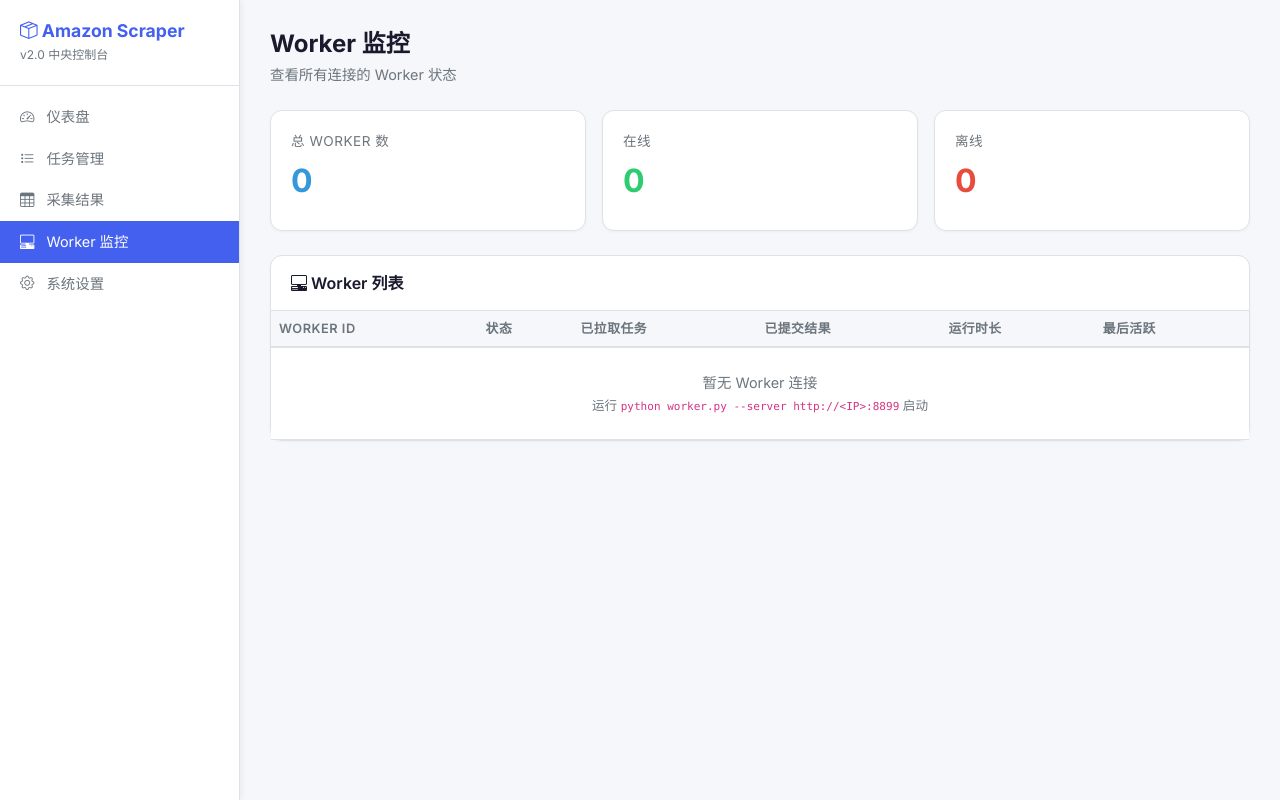
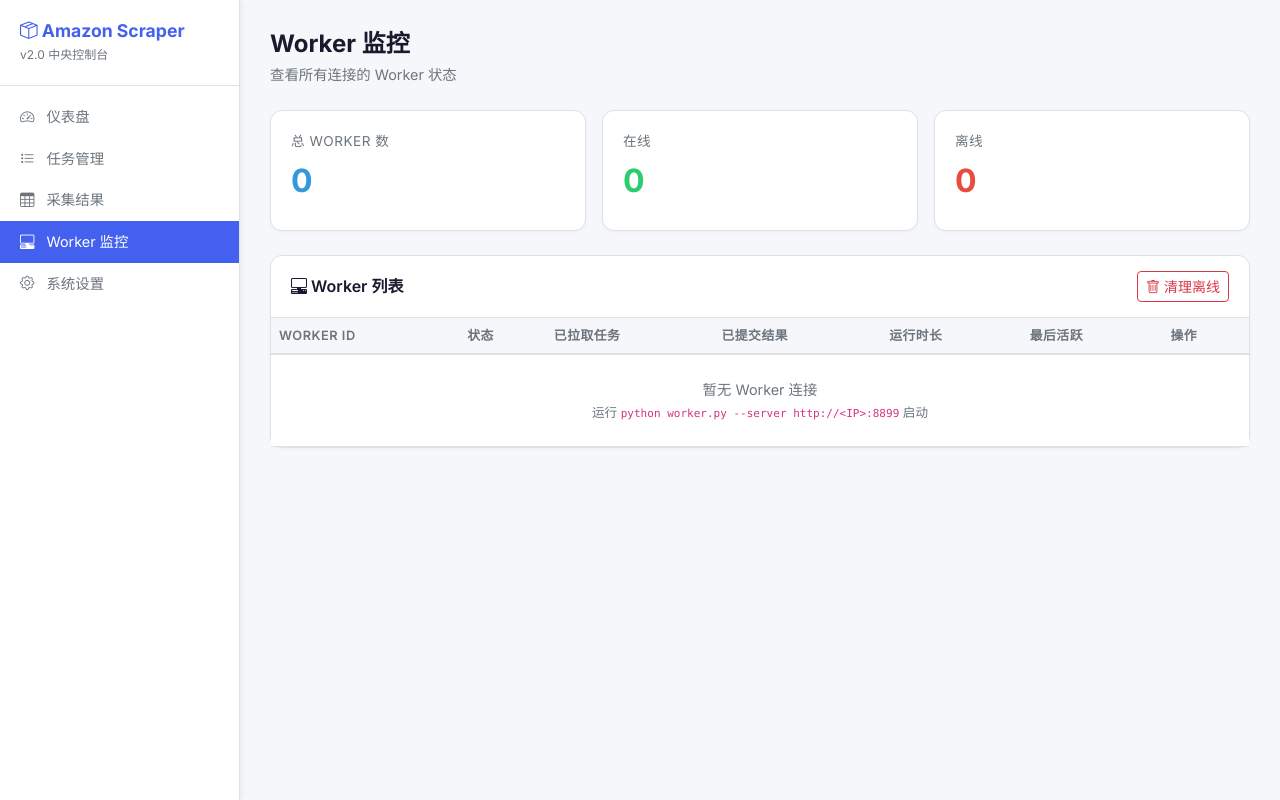
Before and after one commit to ElijahRRR/amazon-scraper-v2, a FastAPI app: page /workers in a window 1280 px wide. Run offline with FastAPI, Linux system fonts and the light colour scheme.

Commit message:
fix: worker cleanup + accurate uptime tracking
- Add DELETE /api/workers/{id} to remove single worker
- Add DELETE /api/workers to clear all offline workers
- Fix uptime: offline workers freeze at last_seen - first_seen
- UI: add "清理离线" button + per-worker remove button

Co-Authored-By: Claude Opus 4.6 <noreply@anthropic.com>

```diff
--- a/server.py
+++ b/server.py
@@ -401,15 +401,37 @@ async def get_workers():
     workers = []
     for wid, info in _worker_registry.items():
         elapsed = now - info["last_seen"]
+        is_online = elapsed < 60
+        # 在线：now - first_seen；离线：last_seen - first_seen（冻结时长）
+        uptime = (now if is_online else info["last_seen"]) - info["first_seen"]
         workers.append({
             "worker_id": wid,
-            "status": "online" if elapsed < 60 else "offline",
+            "status": "online" if is_online else "offline",
             "last_seen": datetime.fromtimestamp(info["last_seen"]).strftime("%H:%M:%S"),
             "tasks_pulled": info["tasks_pulled"],
             "results_submitted": info["results_submitted"],
-            "uptime": int(now - info["first_seen"]),
+            "uptime": int(uptime),
         })
     return {"workers": workers}
+
+
+@app.delete("/api/workers/{worker_id}")
+async def remove_worker(worker_id: str):
+    """移除单个离线 worker"""
+    if worker_id in _worker_registry:
+        del _worker_registry[worker_id]
+        return {"status": "ok", "removed": worker_id}
+    return {"status": "not_found"}
+
+
+@app.delete("/api/workers")
+async def remove_offline_workers():
+    """清理所有离线 worker（超过 60 秒无心跳）"""
+    now = time.time()
+    offline = [wid for wid, info in _worker_registry.items() if now - info["last_seen"] >= 60]
+    for wid in offline:
+        del _worker_registry[wid]
+    return {"status": "ok", "removed": len(offline)}
 
 
 # --- 设置管理 ---
@@ -566,13 +588,15 @@ async def workers_page(request: Request):
     workers = []
     for wid, info in _worker_registry.items():
         elapsed = now - info["last_seen"]
+        is_online = elapsed < 60
+        uptime = (now if is_online else info["last_seen"]) - info["first_seen"]
         workers.append({
             "worker_id": wid,
-            "status": "online" if elapsed < 60 else "offline",
+            "status": "online" if is_online else "offline",
             "last_seen": datetime.fromtimestamp(info["last_seen"]).strftime("%Y-%m-%d %H:%M:%S"),
             "tasks_pulled": info["tasks_pulled"],
             "results_submitted": info["results_submitted"],
-            "uptime_min": int((now - info["first_seen"]) / 60),
+            "uptime_min": int(uptime / 60),
         })
     return templates.TemplateResponse("workers.html", {
         "request": request,
--- a/templates/workers.html
+++ b/templates/workers.html
@@ -30,7 +30,12 @@
 
 <!-- Worker 列表 -->
 <div class="card">
-    <div class="card-header"><i class="bi bi-pc-display-horizontal"></i> Worker 列表</div>
+    <div class="card-header d-flex justify-content-between align-items-center">
+        <span><i class="bi bi-pc-display-horizontal"></i> Worker 列表</span>
+        <button class="btn btn-sm btn-outline-danger" onclick="clearOffline()" title="清理所有离线 Worker">
+            <i class="bi bi-trash"></i> 清理离线
+        </button>
+    </div>
     <div class="card-body p-0">
         <table class="table table-hover mb-0">
             <thead>
@@ -41,6 +46,7 @@
                     <th>已提交结果</th>
                     <th>运行时长</th>
                     <th>最后活跃</th>
+                    <th>操作</th>
                 </tr>
             </thead>
             <tbody>
@@ -61,10 +67,17 @@
                     <td>{{ w.results_submitted }}</td>
                     <td>{{ w.uptime_min }} 分钟</td>
                     <td><small class="text-secondary">{{ w.last_seen }}</small></td>
+                    <td>
+                        {% if w.status == 'offline' %}
+                        <button class="btn btn-sm btn-outline-danger" onclick="removeWorker('{{ w.worker_id }}')" title="移除">
+                            <i class="bi bi-x-lg"></i>
+                        </button>
+                        {% endif %}
+                    </td>
                 </tr>
                 {% endfor %}
                 {% if not workers %}
-                <tr><td colspan="6" class="text-center text-secondary py-4">
+                <tr><td colspan="7" class="text-center text-secondary py-4">
                     暂无 Worker 连接<br>
                     <small>运行 <code>python worker.py --server http://&lt;IP&gt;:8899</code> 启动</small>
                 </td></tr>
@@ -79,5 +92,18 @@
 <script>
 // 每 10 秒自动刷新
 setInterval(() => { location.reload(); }, 10000);
+
+async function removeWorker(workerId) {
+    await fetch(`/api/workers/${encodeURIComponent(workerId)}`, { method: 'DELETE' });
+    location.reload();
+}
+
+async function clearOffline() {
+    const resp = await fetch('/api/workers', { method: 'DELETE' });
+    const data = await resp.json();
+    if (data.removed > 0) {
+        location.reload();
+    }
+}
 </script>
 {% endblock %}
```
